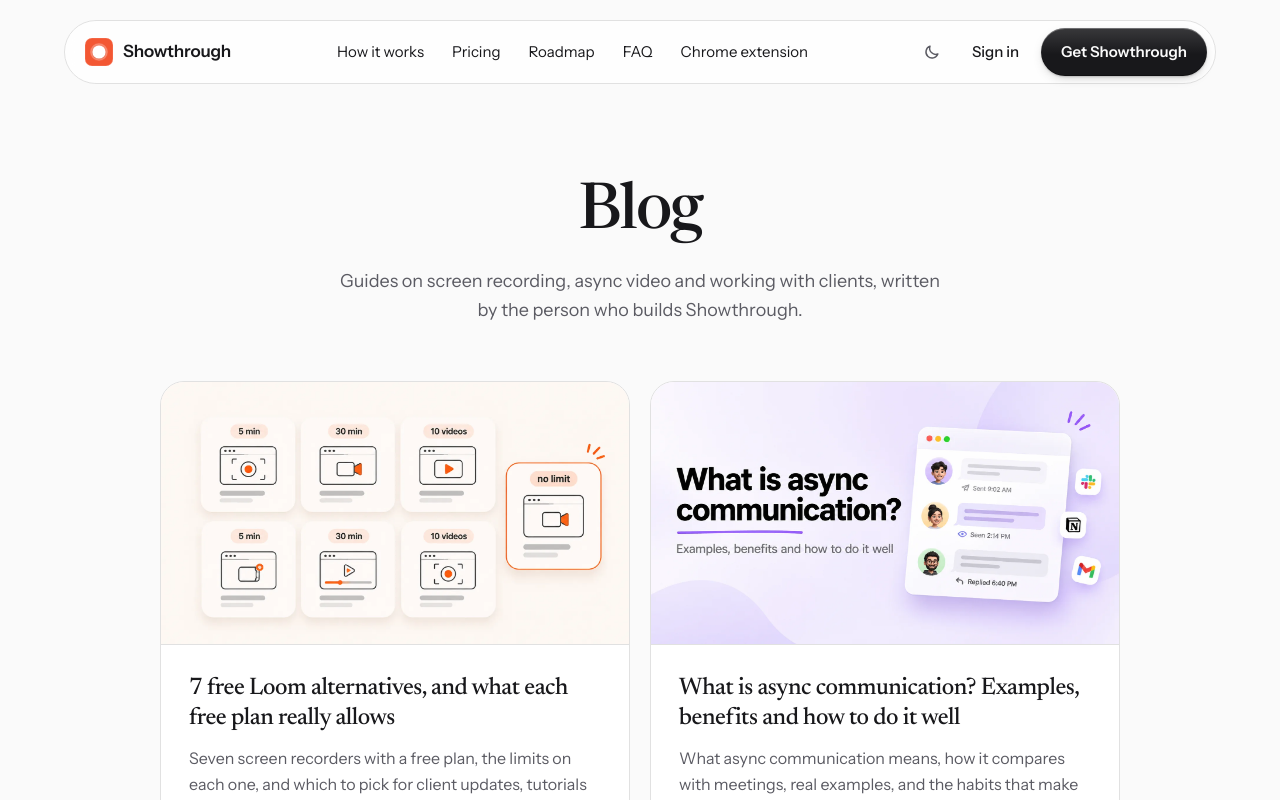
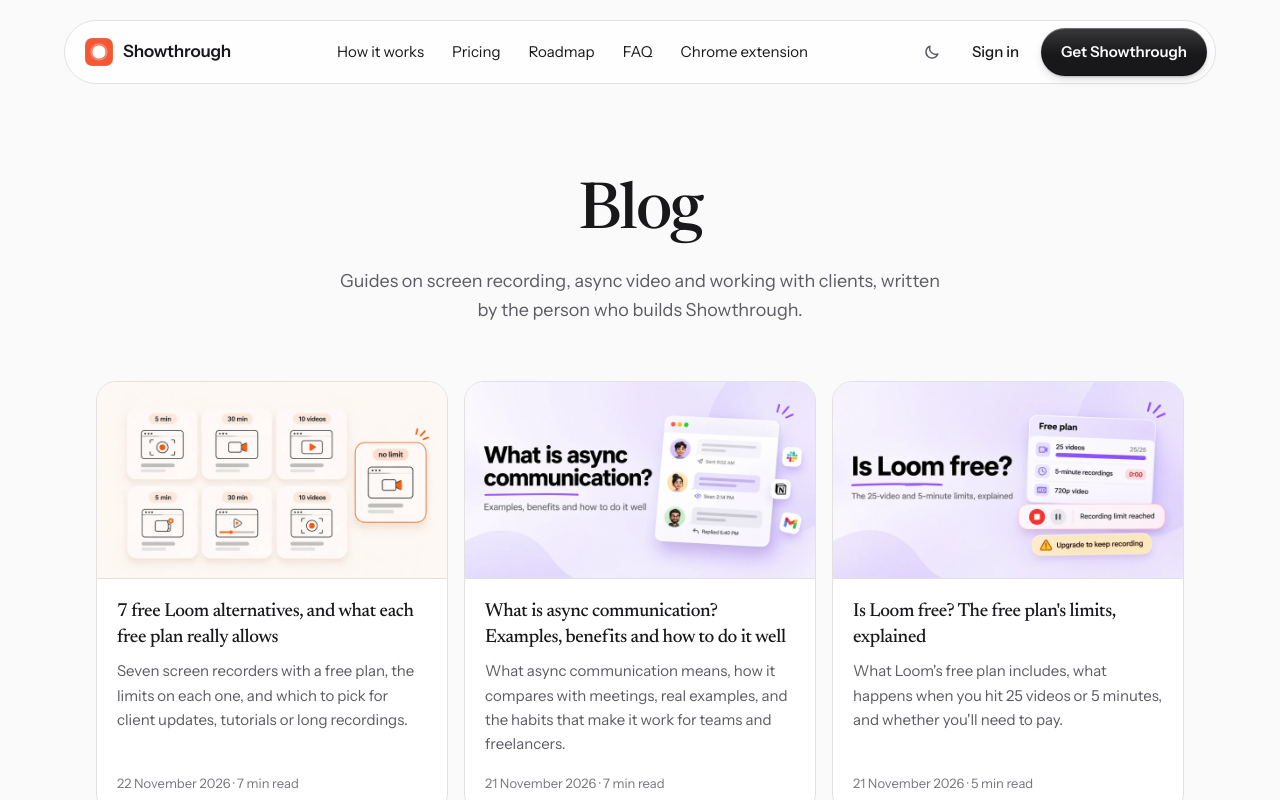
Before and after one commit to Harshrawat27/screen-recorder, a Next.js app: page /blog in a window 1280 px wide. Shown: the top 800 px of the page. Built offline with nearby package versions, Linux system fonts and the light colour scheme.

Commit message:
fixed blog col

```diff
--- a/app/blog/page.tsx
+++ b/app/blog/page.tsx
@@ -20,7 +20,7 @@ export default function BlogIndexPage() {
         <SiteNav />
       </div>
 
-      <main className="mx-auto max-w-5xl px-5 pb-24 sm:px-8">
+      <main className="mx-auto max-w-6xl px-5 pb-24 sm:px-8">
         <header className="mx-auto max-w-3xl pt-16 text-center sm:pt-24">
           <h1 className="text-[44px] leading-[1.04] sm:text-[64px]" style={{ letterSpacing: "-0.03em" }}>
             Blog
@@ -30,27 +30,27 @@ export default function BlogIndexPage() {
           </p>
         </header>
 
-        <ul className="mt-14 grid gap-5 md:grid-cols-2">
+        <ul className="mt-14 grid gap-4 sm:grid-cols-2 lg:grid-cols-3">
           {sorted.map((post) => (
             <li key={post.slug}>
               <Link
                 href={`/blog/${post.slug}`}
-                className="flex h-full flex-col overflow-hidden rounded-[24px] border border-line bg-surface transition-colors hover:border-line-strong"
+                className="flex h-full flex-col overflow-hidden rounded-[20px] border border-line bg-surface transition-colors hover:border-line-strong"
               >
                 <Image
                   src={post.image.src}
                   alt={post.image.alt}
                   width={post.image.width}
                   height={post.image.height}
-                  sizes="(min-width: 768px) 480px, 100vw"
+                  sizes="(min-width: 1024px) 360px, (min-width: 640px) 50vw, 100vw"
                   className="aspect-[16/9] w-full border-b border-line object-cover object-top"
                 />
-                <div className="flex flex-1 flex-col p-7">
-                  <h2 className="text-[24px] leading-tight" style={{ letterSpacing: "-0.02em" }}>
+                <div className="flex flex-1 flex-col p-5">
+                  <h2 className="text-[19px] leading-snug" style={{ letterSpacing: "-0.02em" }}>
                     {post.title}
                   </h2>
-                  <p className="mt-3 flex-1 leading-relaxed text-muted">{post.excerpt}</p>
-                  <p className="mt-5 text-sm text-faint">
+                  <p className="mt-2 flex-1 text-[15px] leading-relaxed text-muted">{post.excerpt}</p>
+                  <p className="mt-4 text-[13px] text-faint">
                     <time dateTime={post.published}>{formatDate(post.published)}</time> · {post.readingMinutes} min read
                   </p>
                 </div>
```
